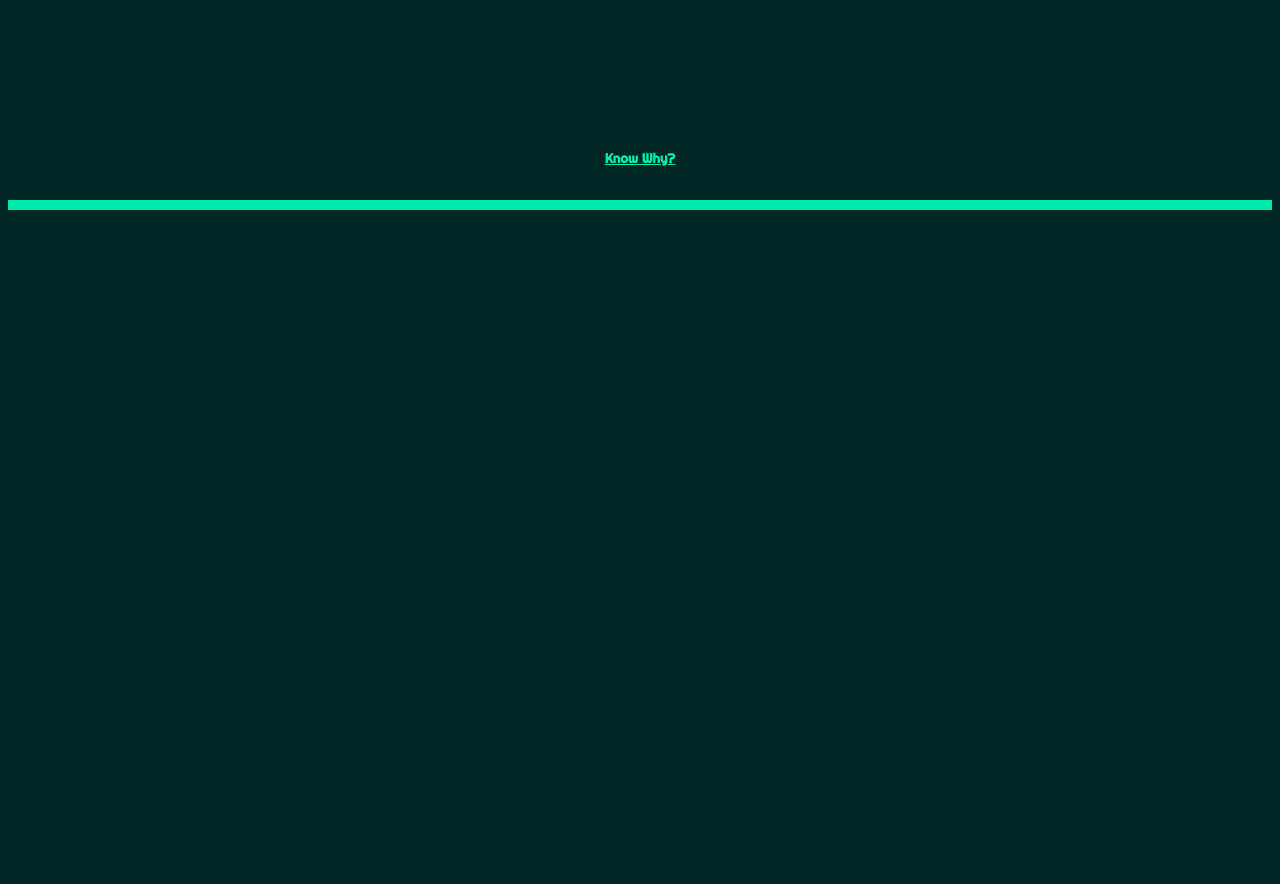
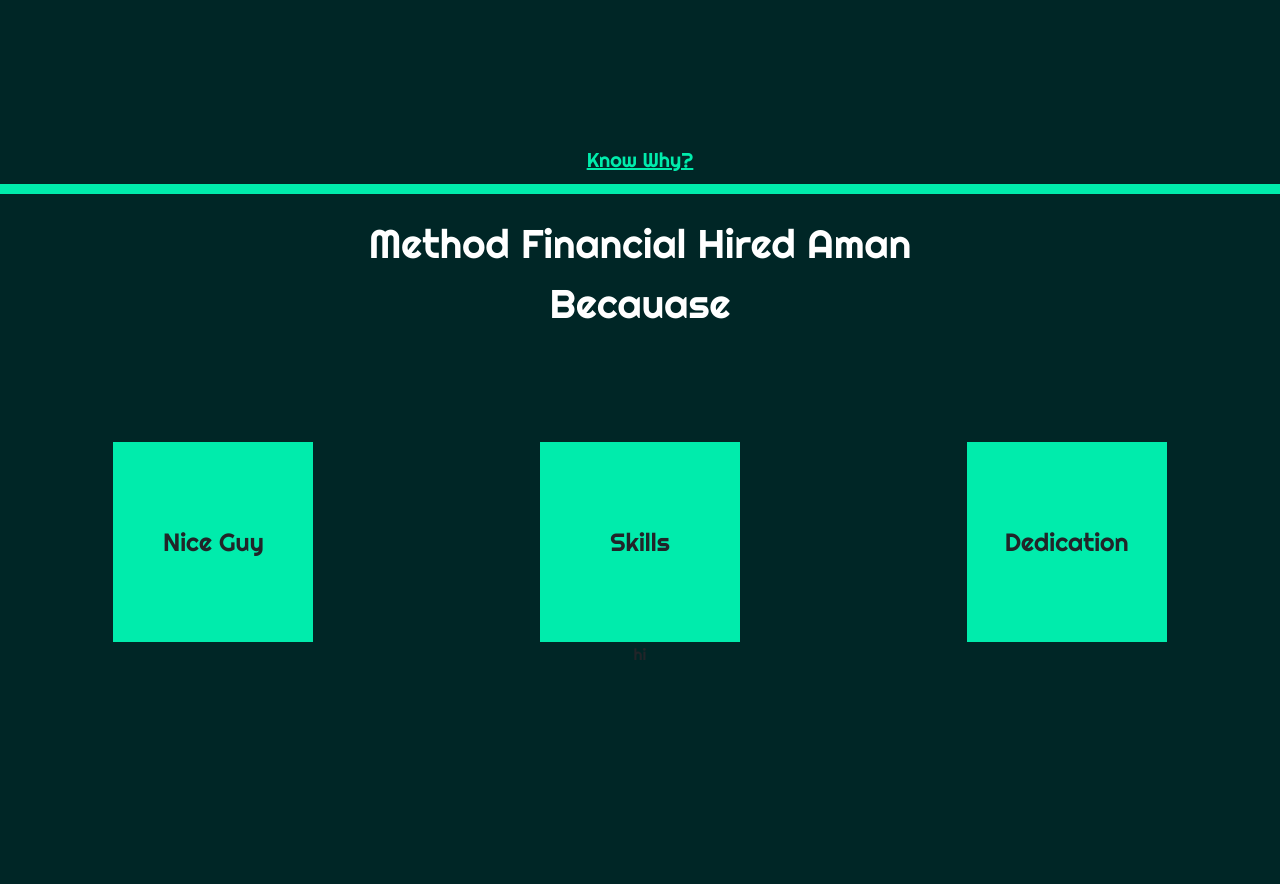
Before and after one commit to amanc1248/portfolio, a plain HTML site: page index.html in a window 1280 px wide. Shown: the part 616-1500 px from the top of the page. Before the commit the page ends 834 px from the top, so only its background shows below. Drawn offline with nearby package versions, Linux system fonts and the light colour scheme.

Commit message:
ADD: personality section

```diff
--- a/index.html
+++ b/index.html
@@ -5,6 +5,13 @@
     <meta http-equiv="X-UA-Compatible" content="IE=edge" />
     <meta name="viewport" content="width=device-width, initial-scale=1.0" />
     <title>Dream Job</title>
+
+    <link
+      href="https://cdn.jsdelivr.net/npm/bootstrap@5.1.3/dist/css/bootstrap.min.css"
+      rel="stylesheet"
+      integrity="sha384-1BmE4kWBq78iYhFldvKuhfTAU6auU8tT94WrHftjDbrCEXSU1oBoqyl2QvZ6jIW3"
+      crossorigin="anonymous"
+    />
     <link rel="stylesheet" href="style.css" />
   </head>
   <body>
@@ -32,9 +39,37 @@
         </div>
       </section>
 
-      <hr />
+      <div class="the__divider"></div>
 
-      <section class="personality"></section>
+      <section class="why__hired__section">
+        <div class="">
+          <div class="why__hired__text__div">
+            <div class="why__hired__text">
+              Method Financial Hired Aman Becauase
+            </div>
+          </div>
+          <div
+            class="hiring__quality row gx-0 gy-5 align-items-center justify-content-center"
+          >
+            <div
+              class="quality__div col-lg-4 col-md-4 col-6 justify-content-around"
+            >
+              <div class="quality">Nice Guy</div>
+            </div>
+            <div
+              class="quality__div col-lg-4 col-md-4 col-6 justify-content-around"
+            >
+              <div class="quality">Skills</div>
+            </div>
+            <div
+              class="quality__div col-lg-4 col-md-4 col-6 justify-content-around"
+            >
+              <div class="quality">Dedication</div>
+            </div>
+          </div>
+          <div class="additional__work">hi</div>
+        </div>
+      </section>
       <section class="companyWork"></section>
       <section class="whyIWork"></section>
       <section class="hisVision"></section>
--- a/style.css
+++ b/style.css
@@ -11,7 +11,8 @@
 }
 
 /* ABOUT ME SECTION */
-.aboutMe__section {
+.aboutMe__section,
+.why__hired__section {
   height: 100vh;
   position: relative;
 }
@@ -51,8 +52,62 @@
   width: 100%;
 }
 
+/* why hired section */
+.why__hired__text__div {
+  height: 20vh;
+
+  position: relative;
+}
+.why__hired__text {
+  color: white;
+  font-size: 40px;
+  margin: 0;
+  position: absolute;
+  top: 50%;
+  left: 50%;
+  transform: translate(-50%, -50%);
+}
+@media only screen and (max-width: 768px) {
+  .why__hired__text {
+    font-size: 25px;
+  }
+}
+.hiring__quality {
+  margin-top: 40px;
+  align-items: center;
+}
+.hiring__quality {
+}
+
+.quality {
+  background-color: #00ecac;
+  font-size: 25px;
+  text-align: center;
+  width: 200px;
+  height: 200px;
+  display: flex;
+  justify-content: center;
+  align-items: center;
+}
+@media only screen and (max-width: 768px) {
+  .quality {
+    font-size: 25px;
+
+    width: 150px;
+    height: 150px;
+  }
+  .hiring__quality {
+    margin-top: 0px;
+  }
+}
+.quality__div {
+  display: flex;
+}
+.additional__work {
+  height: 20;
+}
 /* the divider */
-hr {
+.the__divider {
   height: 10px;
   background-color: #00ecac;
   padding: 0;
```
